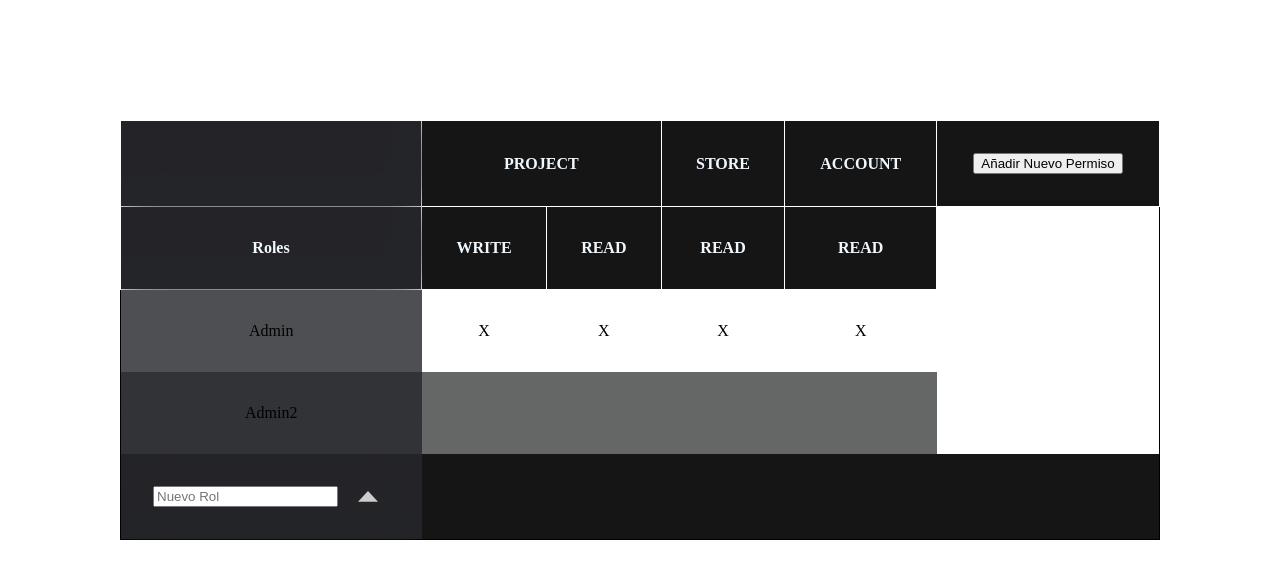
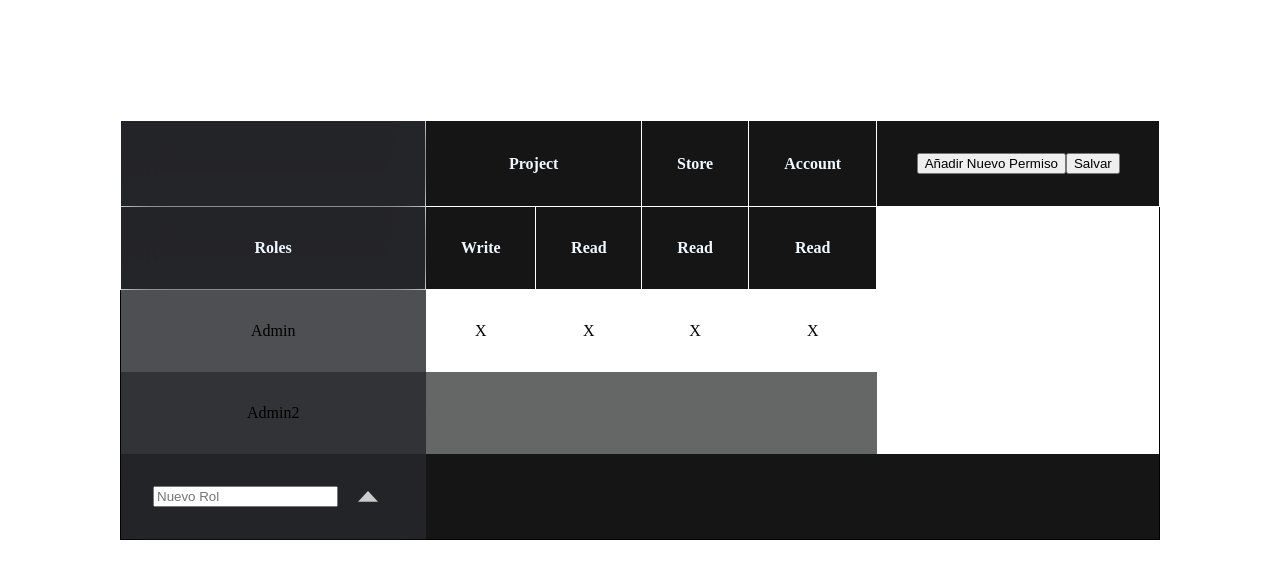
Before and after one commit to bleach41/RolesPermisos, a React (Vite) app: page / in a window 1280 px wide. Shown: the top 578 px of the page. Built offline with nearby package versions, Linux system fonts and the light colour scheme.

Commit message:
agregar un poco de estilo despues, pero todo OK

```diff
--- a/src/components/RolesPermissionsTable.jsx
+++ b/src/components/RolesPermissionsTable.jsx
@@ -12,6 +12,14 @@ const RolesPermissionsTable = ({ roles, permissions }) => {
     const [selectedRole, setSelectedRole] = useState(null);
     const [selectAllPermissions, setSelectAllPermissions] = useState({});
 
+
+    // Nueva función para manejar el clic en el botón "Salvar"
+    const handleSave = () => {
+        // Devuelve el arreglo actualizado con roles y permisos
+        const result = { roles: updatedRoles, permissions: updatedPermissions };
+        console.log('Resultado de la función handleSave:', result);
+        return result;
+    };
 
     // Nuevos estados para el checkbox de PERMISOS
     const [selectedPermission, setSelectedPermission] = useState(null);
@@ -300,7 +308,7 @@ const RolesPermissionsTable = ({ roles, permissions }) => {
                 setEntities={setEntities}
                 setUpdatedPermissions={setUpdatedPermissions}
 
-
+                onSave={handleSave}
 
             />
 
--- a/src/components/RolesTable.jsx
+++ b/src/components/RolesTable.jsx
@@ -31,8 +31,20 @@ const RolesTable = ({
     setUpdatedRoles,
 
     setEntities,
-    setUpdatedPermissions
+    setUpdatedPermissions,
+
+    onSave
 }) => {
+
+
+    // Función para formatear un texto según las reglas especificadas
+    const formatText = (text) => {
+        // Capitalizar la primera letra y convertir el resto en minúsculas
+        const formattedText = text.charAt(0).toUpperCase() + text.slice(1).toLowerCase();
+        // Sustituir el carácter de subrayado por un espacio en blanco
+        const finalText = formattedText.replace(/_/g, ' ');
+        return finalText;
+    };
 
 
     // Eliminación de permisos
@@ -135,7 +147,7 @@ const RolesTable = ({
                                             onChange={handleSelectAllEntityPermissions}
                                         />
                                     )}
-                                    {entity}
+                                    {formatText(entity)}
                                     {selectedEntity === entity && (
                                         <img
                                             className="icon-trash"
@@ -153,6 +165,7 @@ const RolesTable = ({
 
                         <th colSpan="2">
                             <button onClick={() => setShowAddPermissionModal(true)}>Añadir Nuevo Permiso</button>
+                            <button className="boton-save" onClick={onSave}>Salvar</button>
                         </th>
                     </tr>
                     <tr>
@@ -171,7 +184,7 @@ const RolesTable = ({
                                                 onChange={handleSelectAllPermissionRoles}
                                             />
                                         )}
-                                        {permission}
+                                        {formatText(permission)}
                                         {/* Añadir el ícono de eliminación */}
                                         {selectedPermission === `${entity}:${permission}` && (
                                             <img
```
